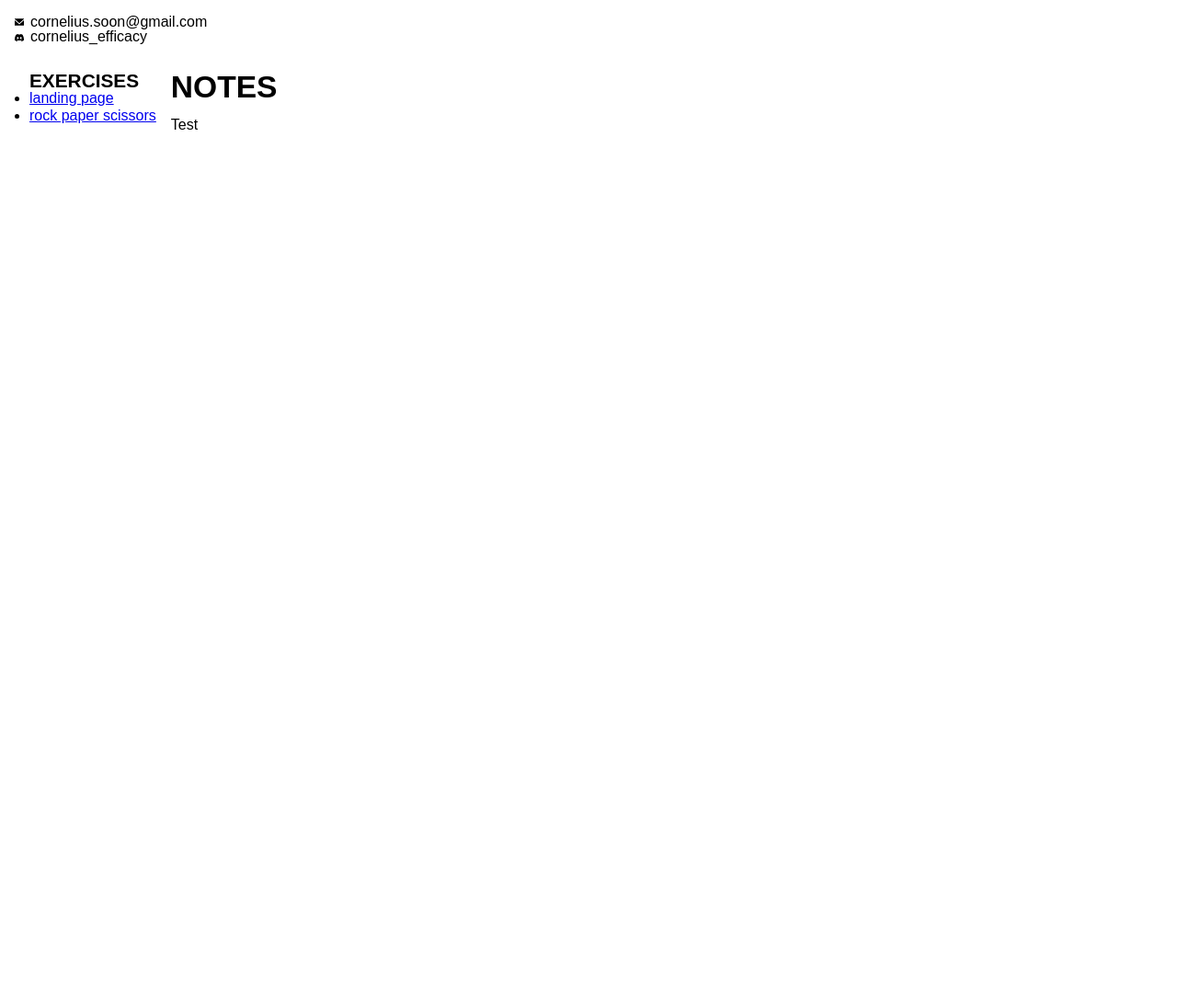
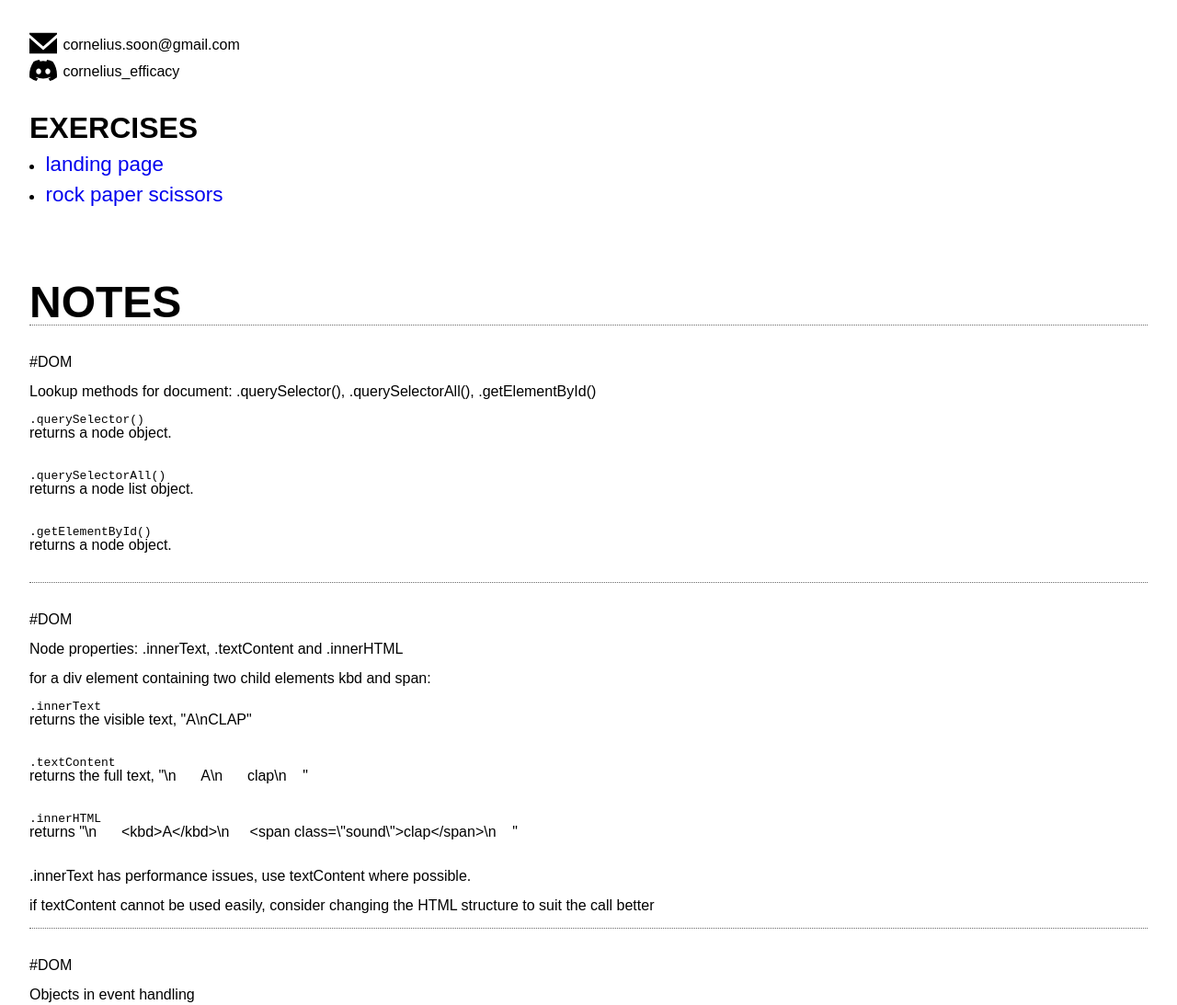
Before and after one commit to csrail/theodinproject2023, a plain HTML site: page index.html in a window 1280 px wide. Shown: the top 1093 px of the page at 92% size. Before the commit the page ends 800 px from the top, so only its background shows below. Drawn offline with Linux system fonts and the light colour scheme.

Commit message:
Update index.html and style.css for landing.

```diff
--- a/index.html
+++ b/index.html
@@ -7,32 +7,82 @@
     <link rel="stylesheet" href="./style.css">
 </head>
 <body>
-    <div class="header">
+    <div class="side">
+        <div class="contact">
             <div>
                 <div>
-                <img src="./email-icon.svg" alt="email: " width="10px">
+                    <img src="./email-icon.svg" alt="email: " width="30px">
                 </div>
                 <div>cornelius.soon@gmail.com</div>
             </div>
             <div>
                 <div>
-                <img src="./discord-black-icon.svg" alt="discord: " width="10px">
+                    <img src="./discord-black-icon.svg" alt="discord: " width="30px">
                 </div>
                 <div>cornelius_efficacy</div>
             </div>
-
         </div>
-    <div class="center">
-        <div class="side">
+        <div class="exercises">
             <h2>EXERCISES</h2>
             <ul>
                 <li><a href="./landing-page/index.html">landing page</a></li>
                 <li><a href="./rock-paper-scissors/index.html">rock paper scissors</a></li>
             </ul>
         </div>
+    </div>
     <div class="main">
+        <div>
             <h1>NOTES</h1>
-            <p>Test</p>
+            <div class="post">
+                <p>#DOM</p>
+                <p>Lookup methods for document: .querySelector(), .querySelectorAll(), .getElementById()</p>
+                <p><pre>.querySelector()</pre> returns a node object.</p>
+                <p><pre>.querySelectorAll()</pre> returns a node list object.</p>
+                <p><pre>.getElementById()</pre>returns a node object.</p>
+            </div>
+            <div class="post">
+                <p>#DOM</p>
+                <p>Node properties: .innerText, .textContent and .innerHTML</p>
+                <p>for a div element containing two child elements kbd and span:</p>
+                <p><pre>.innerText</pre> returns the visible text, "A\nCLAP"</p>
+                <p><pre>.textContent</pre> returns the full text, "\n&nbsp;&nbsp;&nbsp;&nbsp;&nbsp;&nbsp;A\n&nbsp;&nbsp;&nbsp;&nbsp;&nbsp;&nbsp;clap\n&nbsp;&nbsp;&nbsp;&nbsp;"</p>
+                <p><pre>.innerHTML</pre> returns "\n&nbsp;&nbsp;&nbsp;&nbsp;&nbsp;&nbsp;&lt;kbd&gt;A&lt;/kbd&gt;\n&nbsp;&nbsp;&nbsp;&nbsp;&nbsp;&lt;span class=\"sound\"&gt;clap&lt;/span&gt;\n&nbsp;&nbsp;&nbsp;&nbsp;"</p>
+                <p>.innerText has performance issues, use textContent where possible.</p>
+                <p>if textContent cannot be used easily, consider changing the HTML structure to suit the call better</p>
+            </div>
+            <div class="post">
+                <p>#DOM</p>
+                <p>Objects in event handling</p>
+                <p><pre>btn.addEventListener('click', function (event) { return event; }</pre>the argument passed into the function represents the event object; the associated properties of the event object can then be accessed.</p>
+                <p><pre>btn.addEventListener('click', function (event) { return event.target; }</pre>event.target looks at the event object's 'target' property; i.e. it returns the object listening for the event; i.e. the html element.</p>
+            </div>
+            <div class="post">
+                <p>#DOM</p>
+                <p>Difference between DOM and HTML</p>
+                <p>HTML is a markup language; the .html extension are for files written in HTML; these files are read by the web browser and rendered as elements.</p>
+                <p>DOM is an interpretation of the html file as an object to be interacted with; nodes within the DOM can be manipulated which then reflect in HTML elements on the web page.</p>
+                <p>The DOM is an interface between javascript and html + css; it enables javascript to change the html and css during run time.</p>
+            </div>
+            <div class="post">
+                <p>#script</p>
+                <p>Using async and defer in the script tag when loading javascript file</p>
+                <p><pre>no option</pre> the html loads; html loading pauses while js script is fetched; when the js file is fetched it's executed, then the html file unpauses and continues loading.</p>
+                <p><pre>defer</pre> the html loads; the js script is fetched at the same time; the js file executes only after the html fully loads.</p>
+                <p><pre>async</pre> the html loads; the js script is fetched at the same time; when the js file fetch finishes, the js file is executed immediately.</p>
+                <p><a href="https://html.spec.whatwg.org/images/asyncdefer.svg">https://html.spec.whatwg.org/images/asyncdefer.svg</a></p>
+            </div>
+	        <div class="post">
+                <p>#DOM</p>
+                <p>Relationships in the Document Object Model: ancestor, parent, child, sibling.</p>
+                <ul>
+                    <li><pre>div.class</pre></li>
+                    <li><pre>.class div</pre></li>
+                    <li><pre>.class > div</pre></li>
+                </ul>
+                <p><pre>div.class</pre> selects a div with the mentioned class.</p>
+                <p><pre>.class div</pre> selects a div whose ancestor element belongs to the mentioned class.</p>
+                <p><pre>.class > div</pre> looks for elements that have the mentioned class and selects div elements that are children to it </p>
+            </div>
         </div>
     </div>
 <!--    <div class="footer">-->
--- a/style.css
+++ b/style.css
@@ -1,54 +1,79 @@
 html,body {
-    height: 100%;
+    /*height: 100%;*/
     font-family: sans-serif;
 }
 
 body {
     display: flex;
+    flex-wrap: wrap;
+}
+
+a {
+    font-size: 1.4rem;
+    text-decoration: none;
+}
+
+h1 {
+    font-size: 3rem;
+}
+
+h2 {
+    font-size: 2rem;
+}
+
+p {
+    padding-top: 1rem;
+    font-size: 1rem;
+}
+
+p > a {
+    font-size: 1rem;
+}
+
+.side {
+    max-width: 400px;
+    display: flex;
+    flex-direction: column;
+    padding: 2rem;
+    gap: 2rem;
+}
+
+.contact {
+    display: flex;
     flex-direction: column;
 }
 
-h1 {
-    font-size: 2.1em;
+.contact > div {
+    display: flex;
+    flex-direction: row;
+    align-items: center;
+    gap: 0.4rem;
 }
 
-h2 {
-    font-size: 1.3em;
-}
-
-.header {
-    height: 30px;
+.main {
     display: flex;
-    flex-direction: column;
-    padding: 1em;
-}
-
-.header > div {
-    display: flex;
-    gap: 7px;
-}
-
-.center {
-    display: flex;
-    flex: auto;
-    padding: 1em 1em 1em 2em;
-    flex-wrap: wrap;
-}
-
-.side {
-    padding-right: 1em;
+    padding: 2rem;
+    gap: 2rem;
 }
 
 .side ul {
     display: flex;
     flex-direction: column;
-    gap: 0.2em;
+    padding-top: 0.7rem;
+    gap: 0.5rem;
 }
 
-.main {
-    display: flex;
-    flex-direction: column;
-    gap: 1em;
+ul {
+    padding: 1rem;
+}
+
+li {
+    padding: 0.1rem;
+}
+
+.post {
+    padding: 1rem 0 1rem 0;
+    border-top: 1px dimgrey dotted;
 }
 
 /*.footer {*/
```
Lines whose indentation alone changed are shown as unchanged.
